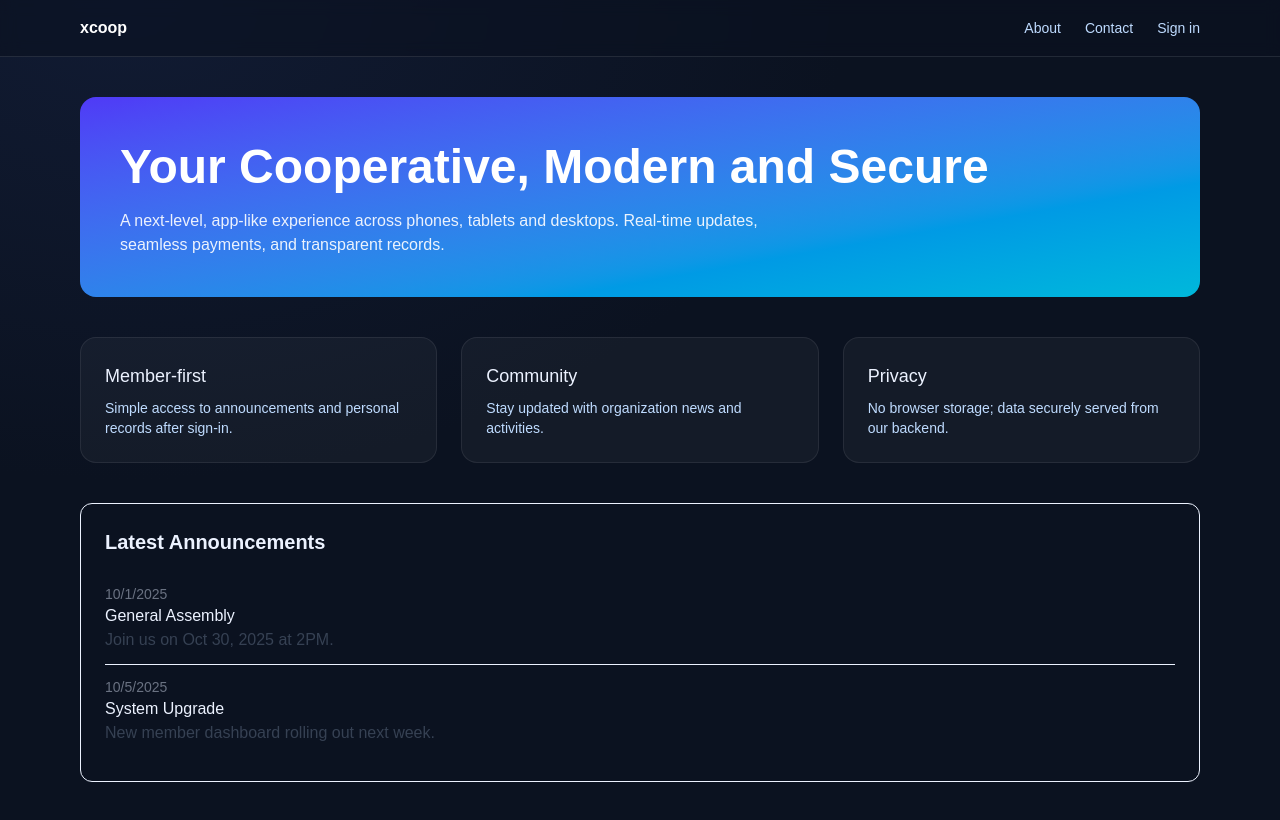
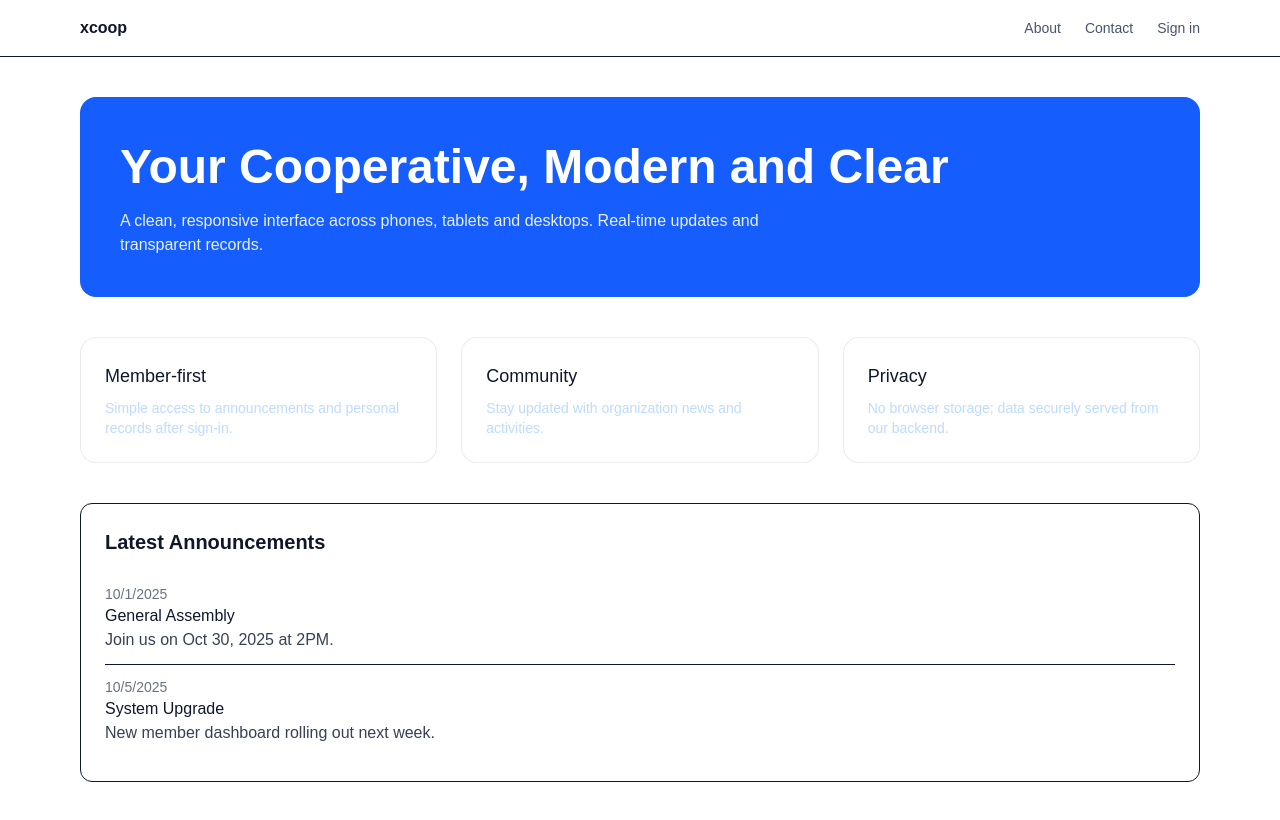
Before and after one commit to minbsfa/xcoop, a Next.js app: page / in a window 1280 px wide. Built offline with nearby package versions, Linux system fonts and the light colour scheme; no server answers.

Commit message:
feat(ui): switch to clean light theme and navbar; adjust hero copy

```diff
--- a/src/app/globals.css
+++ b/src/app/globals.css
@@ -1,10 +1,10 @@
 @import "tailwindcss";
 
 :root {
-  --background: #0b1220; /* deep navy */
-  --foreground: #ecf2ff; /* soft off-white */
-  --muted: #a5b4fc;      /* indigo-200 */
-  --brand: #3b82f6;      /* blue-500 */
+  --background: #ffffff; /* clean light */
+  --foreground: #0f172a; /* slate-900 */
+  --muted: #475569;      /* slate-600 */
+  --brand: #2563eb;      /* blue-600 */
 }
 
 @theme inline {
@@ -22,13 +22,13 @@
 }
 
 body {
-  background: radial-gradient(1200px 800px at 10% 0%, #111b33 0%, var(--background) 60%);
+  background: var(--background);
   color: var(--foreground);
   font-family: Arial, Helvetica, sans-serif;
 }
 
 .card {
-  background: rgba(255, 255, 255, 0.04);
-  border: 1px solid rgba(255, 255, 255, 0.08);
+  background: #ffffff;
+  border: 1px solid rgba(15, 23, 42, 0.08);
   border-radius: 16px;
 }
--- a/src/app/page.tsx
+++ b/src/app/page.tsx
@@ -5,9 +5,9 @@ export default function Home() {
   ];
   return (
     <div className="py-10 space-y-10">
-      <section className="rounded-2xl bg-gradient-to-br from-indigo-600 to-cyan-500 text-white p-10">
-        <h1 className="text-3xl md:text-5xl font-semibold leading-tight">Your Cooperative, Modern and Secure</h1>
-        <p className="mt-3 max-w-2xl text-white/90">A next-level, app-like experience across phones, tablets and desktops. Real-time updates, seamless payments, and transparent records.</p>
+      <section className="rounded-2xl bg-blue-600 text-white p-10">
+        <h1 className="text-3xl md:text-5xl font-semibold leading-tight">Your Cooperative, Modern and Clear</h1>
+        <p className="mt-3 max-w-2xl text-white/90">A clean, responsive interface across phones, tablets and desktops. Real-time updates and transparent records.</p>
       </section>
       <section className="grid gap-6 md:grid-cols-3">
         <div className="card p-6">
--- a/src/components/Navbar.tsx
+++ b/src/components/Navbar.tsx
@@ -6,15 +6,15 @@ export default async function Navbar() {
   const { data } = await supabase.auth.getSession();
   const isAuthed = !!data.session;
   return (
-    <header className="sticky top-0 z-50 w-full border-b border-white/10 bg-[#0b1220]/60 backdrop-blur">
+    <header className="sticky top-0 z-50 w-full border-b bg-white/70 backdrop-blur">
       <div className="mx-auto flex h-14 max-w-6xl items-center justify-between px-4">
-        <Link href="/" className="font-semibold text-white">xcoop</Link>
+        <Link href="/" className="font-semibold text-slate-900">xcoop</Link>
         <nav className="hidden gap-6 md:flex">
-          <Link href="/about" className="text-sm text-blue-200 hover:text-white">About</Link>
-          <Link href="/contact" className="text-sm text-blue-200 hover:text-white">Contact</Link>
-          <Link href={isAuthed ? "/member/dashboard" : "/signin"} className="text-sm text-blue-200 hover:text-white">{isAuthed ? "Dashboard" : "Sign in"}</Link>
+          <Link href="/about" className="text-sm text-slate-600 hover:text-slate-900">About</Link>
+          <Link href="/contact" className="text-sm text-slate-600 hover:text-slate-900">Contact</Link>
+          <Link href={isAuthed ? "/member/dashboard" : "/signin"} className="text-sm text-slate-600 hover:text-slate-900">{isAuthed ? "Dashboard" : "Sign in"}</Link>
         </nav>
-        <Link href={isAuthed ? "/profile" : "/signin"} className="md:hidden text-sm text-blue-200">Profile</Link>
+        <Link href={isAuthed ? "/profile" : "/signin"} className="md:hidden text-sm text-slate-700">Profile</Link>
       </div>
     </header>
   );
```
